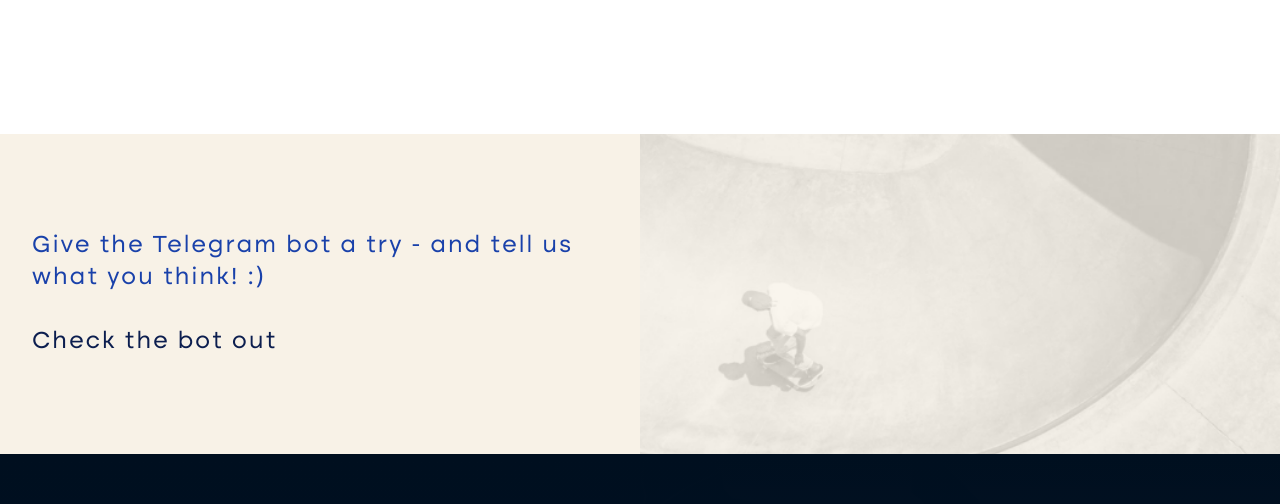
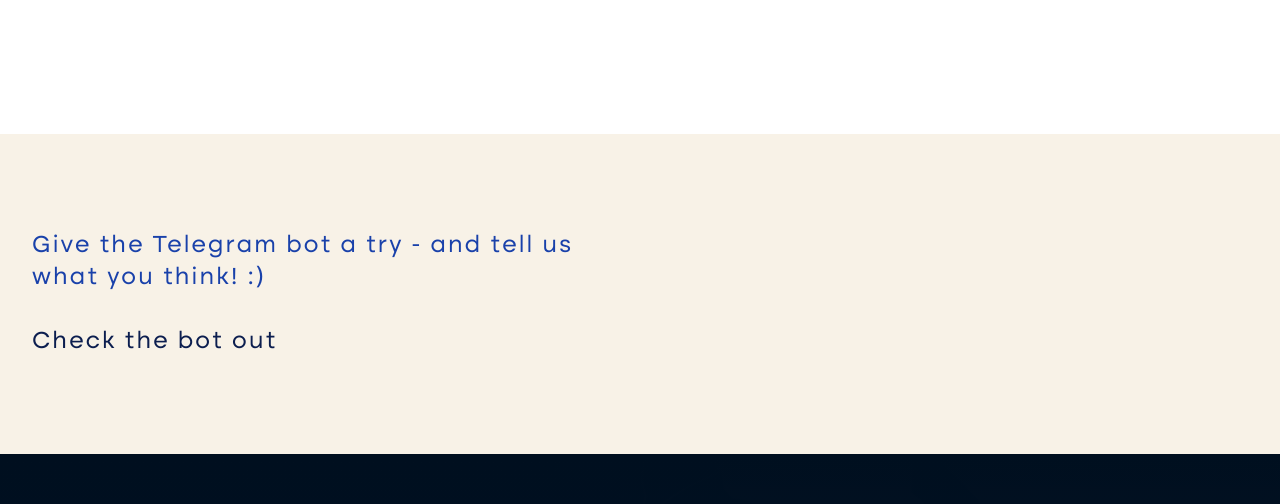
Before and after one commit to rareagency/rare.fi, a Next.js app: page /blog/testpost in a window 1280 px wide. Shown: the part 4080-4584 px from the top of the page. Built offline with nearby package versions, Linux system fonts and the light colour scheme; a small style sheet from the web is missing.

Commit message:
Fix 'Dare to join Rare' btn in /blog

```diff
--- a/components/SkaterBlock.tsx
+++ b/components/SkaterBlock.tsx
@@ -25,9 +25,10 @@ const SkaterBlock = ({ buttonTxt, buttonUrl, children }: Props) => (
     </Button>
 
     <img
+      style={{ zIndex: -1 }}
       src="/static/skateramp.png"
       alt="Person skating in a pool ramp"
-      className="object-cover w-1/2 h-full absolute right-0 top-0 opacity-100 lg:w-full lg:opacity-50"
+      className="object-cove  w-1/2 h-full absolute right-0 top-0 opacity-100 lg:w-full lg:opacity-50"
     />
   </section>
 );
```
